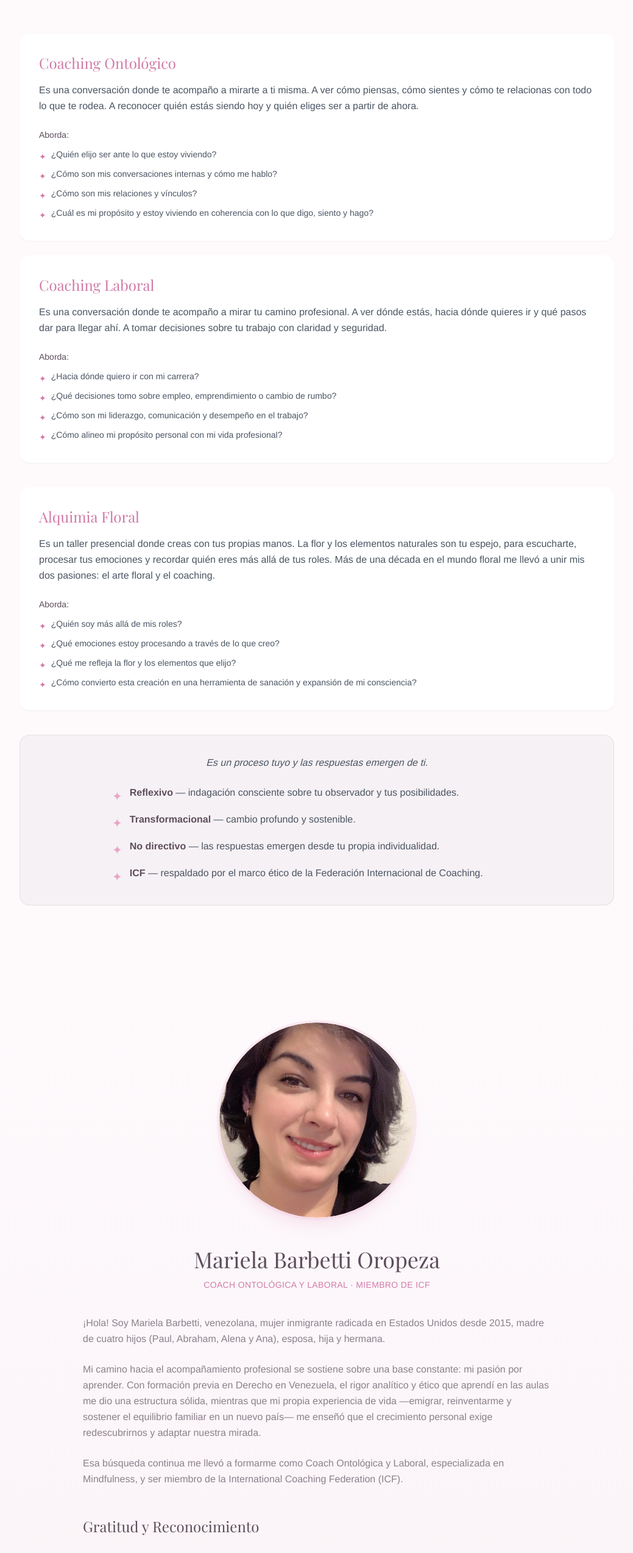
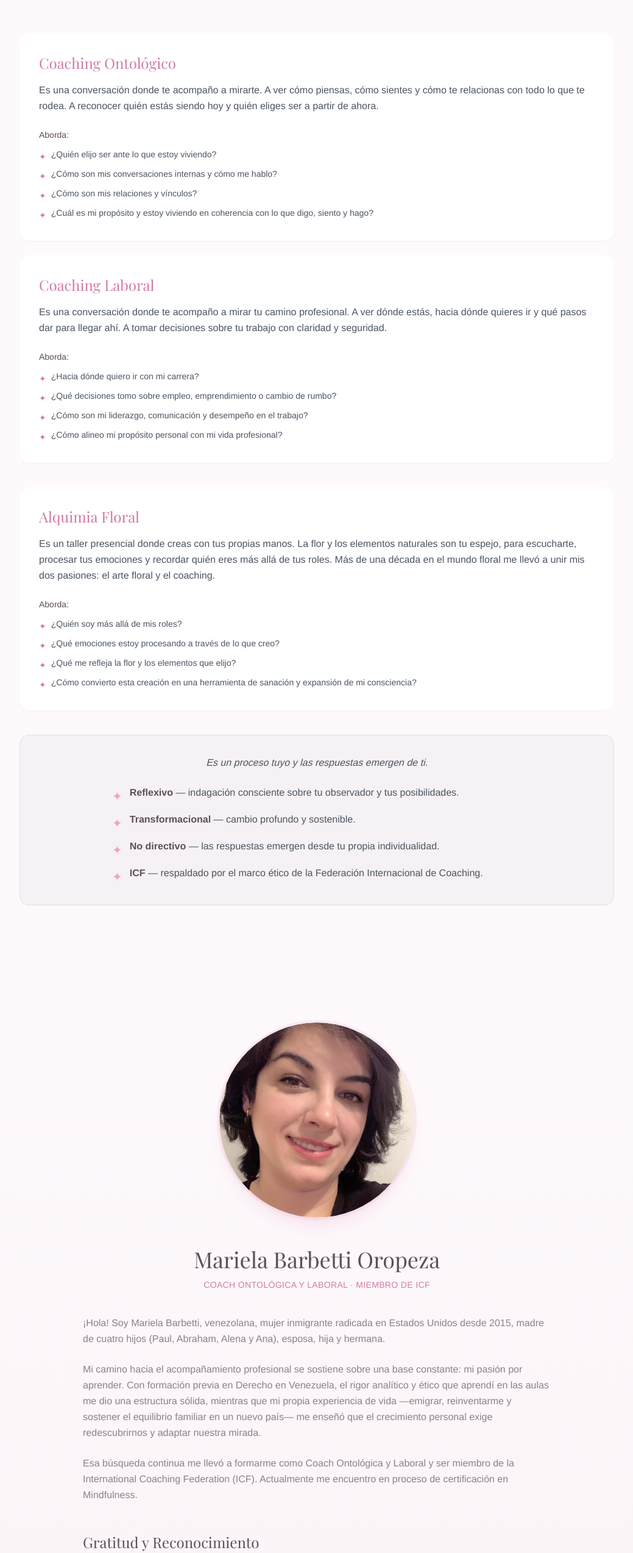
Before and after one commit to Omnix-Solution-Inc/reempoderate, a Next.js app: page / in a window 1280 px wide. Shown: the part 1880-4427 px from the top of the page at 61% size, without its empty margins (120-1159 px from the left). Built offline with nearby package versions, Linux system fonts and the light colour scheme; no server answers; a web font is replaced by a local one.

Commit message:
Fix coherencia: lenguaje neutral en coaching, email typo, footer en construcción, Mindfulness en proceso de certificación, Galería con tilde

```diff
--- a/src/components/landing/BioSection.tsx
+++ b/src/components/landing/BioSection.tsx
@@ -42,7 +42,7 @@ export function BioSection() {
           </p>
 
           <p>
-            Esa búsqueda continua me llevó a formarme como Coach Ontológica y Laboral, especializada en Mindfulness, y ser miembro de la International Coaching Federation (ICF).
+            Esa búsqueda continua me llevó a formarme como Coach Ontológica y Laboral y ser miembro de la International Coaching Federation (ICF). Actualmente me encuentro en proceso de certificación en Mindfulness.
           </p>
 
           {/* Gratitud y Reconocimiento */}
--- a/src/components/landing/CoachingPreview.tsx
+++ b/src/components/landing/CoachingPreview.tsx
@@ -6,7 +6,7 @@ export function CoachingPreview() {
         <div className="bg-white rounded-2xl p-8 shadow-sm mb-6">
           <h3 className="font-playfair text-2xl text-bloom-deep mb-4">Coaching Ontológico</h3>
           <p className="text-gray-600 text-base leading-relaxed mb-6">
-            Es una conversación donde te acompaño a mirarte a ti misma. A ver cómo piensas, cómo sientes y cómo te relacionas con todo lo que te rodea. A reconocer quién estás siendo hoy y quién eliges ser a partir de ahora.
+            Es una conversación donde te acompaño a mirarte. A ver cómo piensas, cómo sientes y cómo te relacionas con todo lo que te rodea. A reconocer quién estás siendo hoy y quién eliges ser a partir de ahora.
           </p>
           <p className="text-ink font-medium text-sm mb-3">Aborda:</p>
           <div className="space-y-2">
--- a/src/components/layout/Footer.tsx
+++ b/src/components/layout/Footer.tsx
@@ -13,17 +13,17 @@ export function Footer() {
           <ul className="space-y-2 text-sm text-white/50">
             <li>Coaching 1:1</li>
             <li>Talleres</li>
-            <li>Galeria</li>
-            <li>Marketplace</li>
+            <li>Galería <span className="text-bloom/60 text-xs ml-1 italic">en construcción</span></li>
+            <li>Marketplace <span className="text-bloom/60 text-xs ml-1 italic">en construcción</span></li>
           </ul>
         </div>
         <div>
           <h4 className="text-sm font-semibold mb-4 text-white/70">Comunidad</h4>
           <ul className="space-y-2 text-sm text-white/50">
-            <li>Red de Coaches</li>
-            <li>Facilitadores</li>
-            <li>Blog</li>
-            <li>Recursos</li>
+            <li>Red de Coaches <span className="text-bloom/60 text-xs ml-1 italic">en construcción</span></li>
+            <li>Facilitadores <span className="text-bloom/60 text-xs ml-1 italic">en construcción</span></li>
+            <li>Blog <span className="text-bloom/60 text-xs ml-1 italic">en construcción</span></li>
+            <li>Recursos <span className="text-bloom/60 text-xs ml-1 italic">en construcción</span></li>
           </ul>
         </div>
         <div>
```
